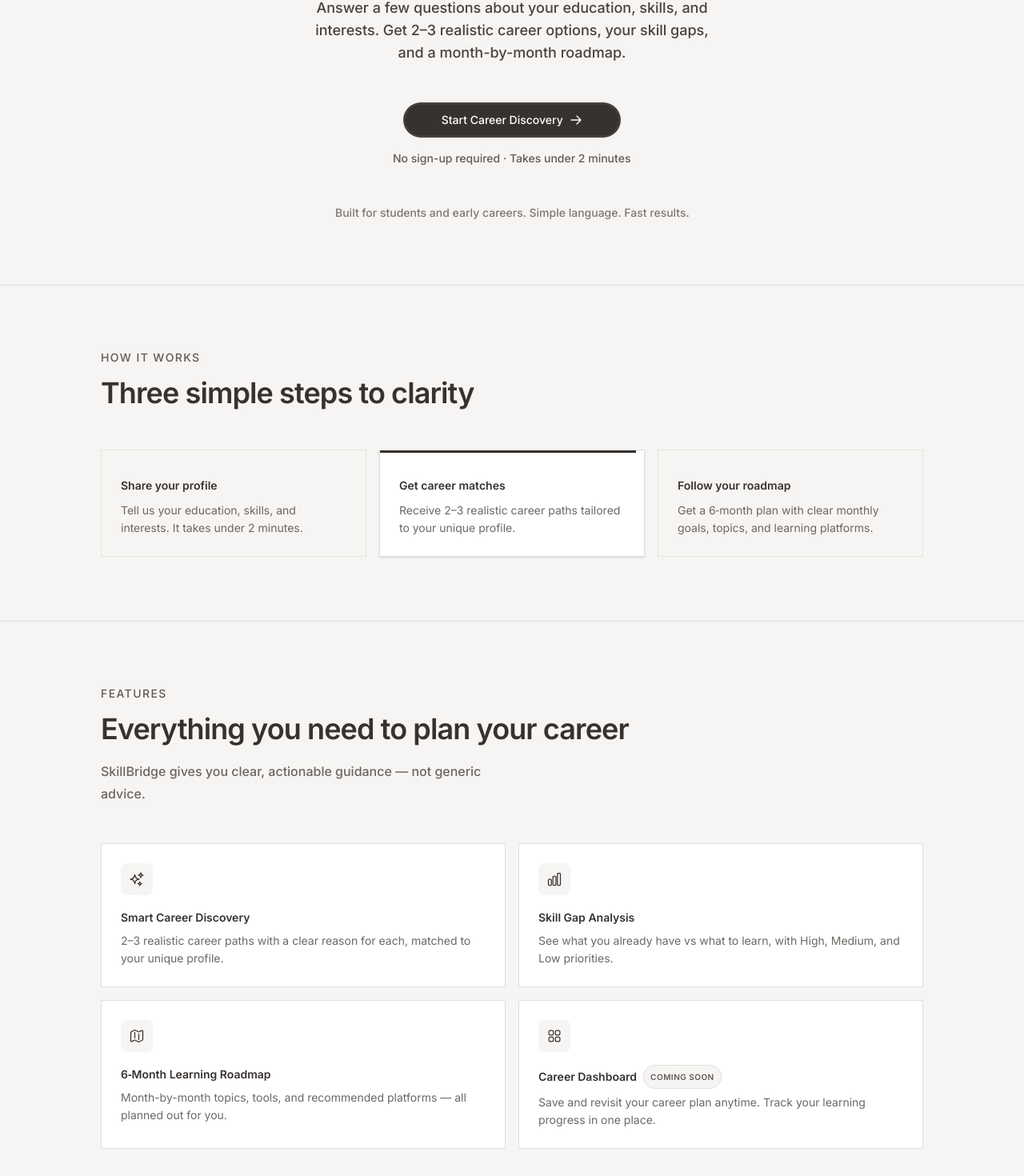
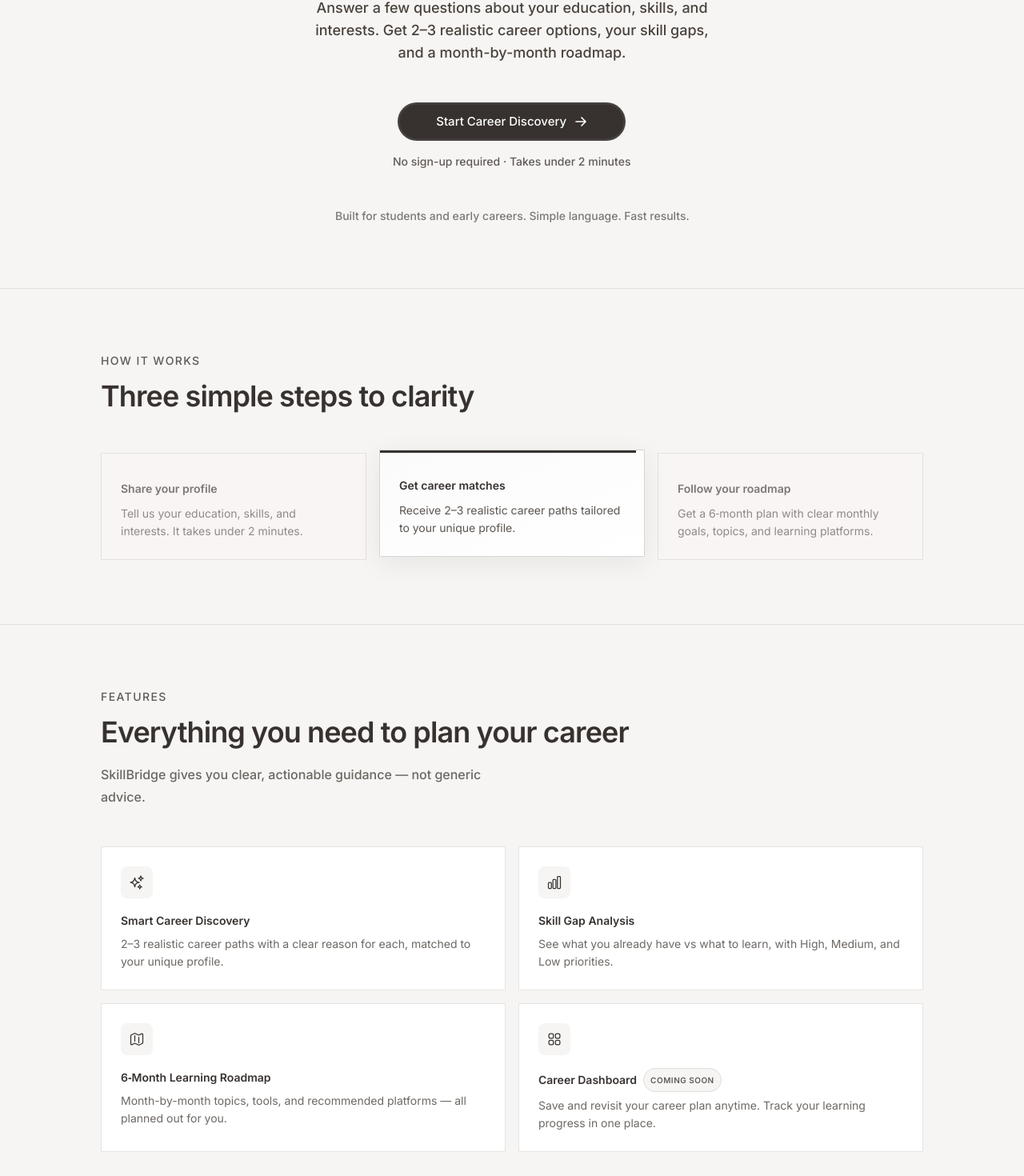
Before and after one commit to ByteByFaizan/skillbridge, a Next.js app: page / in a window 1280 px wide. Shown: the part 540-2010 px from the top of the page at 80% size. Built offline with nearby package versions, Linux system fonts and the light colour scheme; no server answers.

Commit message:
feat: Implement initial landing page components including FAQ, Features, Hero, How It Works, and Trust Signals, along with comprehensive global styling and animations.

```diff
--- a/app/components/FAQ.tsx
+++ b/app/components/FAQ.tsx
@@ -63,14 +63,16 @@
             {faqs.map((faq, i) => (
               <RevealOnScroll key={i} delay={i * 60}>
                 <Disclosure as="div" className="border-b border-[rgba(73,66,61,0.16)]">
-                  <DisclosureButton className="group flex w-full items-center justify-between py-5 text-left">
-                    <span className="pr-4 text-[#49423D] text-sm font-semibold sm:text-base">
+                  <DisclosureButton className="group flex w-full items-center justify-between py-5 text-left transition-colors duration-300 hover:text-[#37322f]">
+                    <span className="pr-4 text-[#49423D] group-hover:text-[#37322f] text-sm font-semibold sm:text-base transition-colors duration-200">
                       {faq.question}
                     </span>
-                    <ChevronDownIcon className="h-4 w-4 flex-shrink-0 text-[#605A57] transition-transform duration-200 group-data-[open]:rotate-180" />
+                    <span className="flex items-center justify-center w-8 h-8 rounded-full border border-transparent group-hover:border-[#e0dedb] group-hover:bg-[#f7f5f3] transition-all duration-300">
+                      <ChevronDownIcon className="h-4 w-4 flex-shrink-0 text-[#605A57] group-hover:text-[#37322f] transition-transform duration-300 ease-[cubic-bezier(0.87,0,0.13,1)] group-data-[open]:rotate-180" />
+                    </span>
                   </DisclosureButton>
-                  <DisclosurePanel className="pb-5">
-                    <p className="text-sm leading-relaxed text-[#605A57]">
+                  <DisclosurePanel className="pb-6 overflow-hidden transition-all duration-300 ease-in-out">
+                    <p className="text-sm leading-relaxed text-[#605A57] animate-fade-in-up">
                       {faq.answer}
                     </p>
                   </DisclosurePanel>
--- a/app/components/Features.tsx
+++ b/app/components/Features.tsx
@@ -57,11 +57,12 @@
         <div className="mt-12 grid grid-cols-1 sm:grid-cols-2 gap-4">
           {features.map((feature, i) => (
             <RevealOnScroll key={feature.title} delay={i * 100}>
-              <div className="p-6 border border-[#e0dedb] bg-white card-hover h-full">
-                <div className="mb-4 inline-flex rounded-lg bg-[#f7f5f3] p-2.5">
+              <div className="group p-6 border border-[#e0dedb]/80 bg-white h-full transition-all duration-500 ease-[cubic-bezier(0.16,1,0.3,1)] hover:border-[#37322f]/20 hover:shadow-[0_8px_30px_rgba(55,50,47,0.06)] hover:-translate-y-1 relative overflow-hidden">
+                <div className="absolute inset-0 bg-gradient-to-br from-[#f7f5f3]/50 to-transparent opacity-0 group-hover:opacity-100 transition-opacity duration-500" />
+                <div className="mb-4 inline-flex rounded-lg bg-[#f7f5f3] p-2.5 transition-transform duration-500 ease-[cubic-bezier(0.16,1,0.3,1)] group-hover:scale-110 relative z-10">
                   <feature.icon className="h-5 w-5 text-[#37322f]" />
                 </div>
-                <h3 className="flex items-center gap-2 text-[#37322f] text-sm font-semibold leading-6">
+                <h3 className="flex items-center gap-2 text-[#37322f] text-sm font-semibold leading-6 relative z-10">
                   {feature.title}
                   {feature.comingSoon && (
                     <span className="px-2 py-0.5 bg-[#f7f5f3] border border-[#e0dedb] text-[10px] font-semibold uppercase tracking-wider text-[#605A57] rounded-full">
@@ -69,7 +70,7 @@
                     </span>
                   )}
                 </h3>
-                <p className="mt-1.5 text-[#49423D]/80 text-sm leading-[22px]">
+                <p className="mt-1.5 text-[#49423D]/80 text-sm leading-[22px] relative z-10">
                   {feature.description}
                 </p>
               </div>
--- a/app/components/Hero.tsx
+++ b/app/components/Hero.tsx
@@ -24,14 +24,15 @@
           <div className="flex flex-col items-center gap-4 animate-fade-in-up animation-delay-400">
             <a
               href="/discover"
-              className="group h-11 px-12 bg-[#37322f] hover:bg-[#2A2520] text-white rounded-full font-medium text-sm transition-all duration-300 inline-flex items-center gap-2 shadow-[0px_0px_0px_2.5px_rgba(255,255,255,0.08)_inset] hover:shadow-[0_4px_16px_rgba(55,50,47,0.25)] hover:scale-[1.02] active:scale-[0.98]"
+              className="group relative h-12 px-12 bg-[#37322f] hover:bg-[#2A2520] text-white rounded-full font-medium text-[15px] transition-all duration-500 ease-[cubic-bezier(0.16,1,0.3,1)] inline-flex items-center gap-2.5 shadow-[0px_0px_0px_2.5px_rgba(255,255,255,0.08)_inset] hover:shadow-[0_8px_24px_rgba(55,50,47,0.3),0_0_0_4px_rgba(55,50,47,0.1)] hover:scale-[1.02] active:scale-[0.98] overflow-hidden"
             >
-              Start Career Discovery
+              <div className="absolute inset-0 bg-gradient-to-r from-transparent via-white/10 to-transparent translate-x-[-100%] group-hover:translate-x-[100%] transition-transform duration-1000" />
+              <span className="relative z-10">Start Career Discovery</span>
               <svg
-                className="h-4 w-4 transition-transform duration-300 group-hover:translate-x-0.5"
+                className="relative z-10 h-4 w-4 transition-transform duration-300 cubic-bezier(0.16,1,0.3,1) group-hover:translate-x-1"
                 fill="none"
                 viewBox="0 0 24 24"
-                strokeWidth={2}
+                strokeWidth={2.5}
                 stroke="currentColor"
               >
                 <path
--- a/app/components/HowItWorks.tsx
+++ b/app/components/HowItWorks.tsx
@@ -75,14 +75,16 @@
                 <div
                   key={step.number}
                   onClick={() => goTo(index)}
-                  className={`relative p-6 flex flex-col gap-2 border cursor-pointer transition-all duration-300 ${
-                    isActive
-                      ? "bg-white border-[#e0dedb] shadow-sm"
-                      : "border-[#e0dedb]/80 hover:border-[#e0dedb] hover:bg-white/50"
-                  }`}
+                  className={`group relative p-6 flex flex-col gap-2 border cursor-pointer transition-all duration-500 ease-[cubic-bezier(0.16,1,0.3,1)] overflow-hidden ${isActive
+                      ? "bg-white border-[#37322f]/20 shadow-[0_8px_30px_rgba(55,50,47,0.08)] -translate-y-1"
+                      : "bg-[#f7f5f3]/30 border-[#e0dedb]/80 hover:border-[#37322f]/10 hover:bg-white/80 hover:shadow-sm"
+                    }`}
                 >
+                  {/* Subtle background glow for active state */}
+                  <div className={`absolute inset-0 bg-gradient-to-br from-[#37322f]/[0.02] to-transparent transition-opacity duration-500 ${isActive ? "opacity-100" : "opacity-0"}`} />
+
                   {/* Animated top indicator line */}
-                  <div className="absolute top-0 left-0 right-0 h-[3px] overflow-hidden">
+                  <div className="absolute top-0 left-0 right-0 h-[3px] overflow-hidden bg-transparent">
                     {isActive && (
                       <div
                         key={animKey}
@@ -91,10 +93,10 @@
                     )}
                   </div>
 
-                  <h3 className="text-[#37322f] text-sm font-semibold leading-6 mt-2">
+                  <h3 className={`text-sm font-semibold leading-6 mt-2 transition-colors duration-300 relative z-10 ${isActive ? "text-[#37322f]" : "text-[#49423D]/70 group-hover:text-[#37322f]"}`}>
                     {step.title}
                   </h3>
-                  <p className="text-[#49423D]/80 text-sm leading-[22px]">
+                  <p className={`text-sm leading-[22px] transition-colors duration-300 relative z-10 ${isActive ? "text-[#49423D]/90" : "text-[#49423D]/60 group-hover:text-[#49423D]/80"}`}>
                     {step.description}
                   </p>
                 </div>
--- a/app/components/TrustSignals.tsx
+++ b/app/components/TrustSignals.tsx
@@ -28,13 +28,13 @@
     <section className="py-16 sm:py-20">
       <div className="max-w-[1060px] mx-auto px-4">
         <RevealOnScroll>
-          <div className="border border-[#e0dedb] bg-white p-8 sm:p-10">
+          <div className="group border border-[#e0dedb]/80 bg-white p-8 sm:p-10 transition-all duration-500 ease-[cubic-bezier(0.16,1,0.3,1)] hover:border-[#37322f]/10 hover:shadow-[0_8px_30px_rgba(55,50,47,0.06)] hover:-translate-y-1">
             <div className="grid gap-8 sm:grid-cols-3 sm:gap-6">
               {signals.map((signal) => (
-                <div key={signal.title} className="flex gap-3.5">
+                <div key={signal.title} className="flex gap-3.5 group/item cursor-default">
                   <div className="flex-shrink-0">
-                    <div className="inline-flex rounded-lg bg-[#f7f5f3] p-2.5">
-                      <signal.icon className="h-5 w-5 text-[#37322f]" />
+                    <div className="inline-flex rounded-lg bg-[#f7f5f3] p-2.5 transition-all duration-300 group-hover/item:bg-[#37322f]/[0.04] group-hover/item:scale-110">
+                      <signal.icon className="h-5 w-5 text-[#37322f] transition-colors duration-300" />
                     </div>
                   </div>
                   <div>
--- a/app/globals.css
+++ b/app/globals.css
@@ -127,6 +127,17 @@
   }
 }
 
+@keyframes float-gentle {
+  0%, 100% { transform: translateY(0px); }
+  50% { transform: translateY(-8px); }
+}
+
+@keyframes pulse-ring {
+  0% { box-shadow: 0 0 0 0 rgba(55, 50, 47, 0.4); }
+  70% { box-shadow: 0 0 0 10px rgba(55, 50, 47, 0); }
+  100% { box-shadow: 0 0 0 0 rgba(55, 50, 47, 0); }
+}
+
 .animate-fade-in-up {
   animation: fade-in-up 0.9s cubic-bezier(0.16, 1, 0.3, 1) both;
 }
@@ -139,8 +150,14 @@
 .animate-subtle-float {
   animation: subtle-float 4s ease-in-out infinite;
 }
+.animate-float-gentle {
+  animation: float-gentle 6s ease-in-out infinite;
+}
 .animate-pulse-glow {
   animation: pulse-glow 2.5s ease-in-out infinite;
+}
+.animate-pulse-ring:hover {
+  animation: pulse-ring 2s cubic-bezier(0.16, 1, 0.3, 1) infinite;
 }
 .animate-slide-in-bottom {
   animation: slide-in-bottom 0.5s cubic-bezier(0.16, 1, 0.3, 1) both;
```
